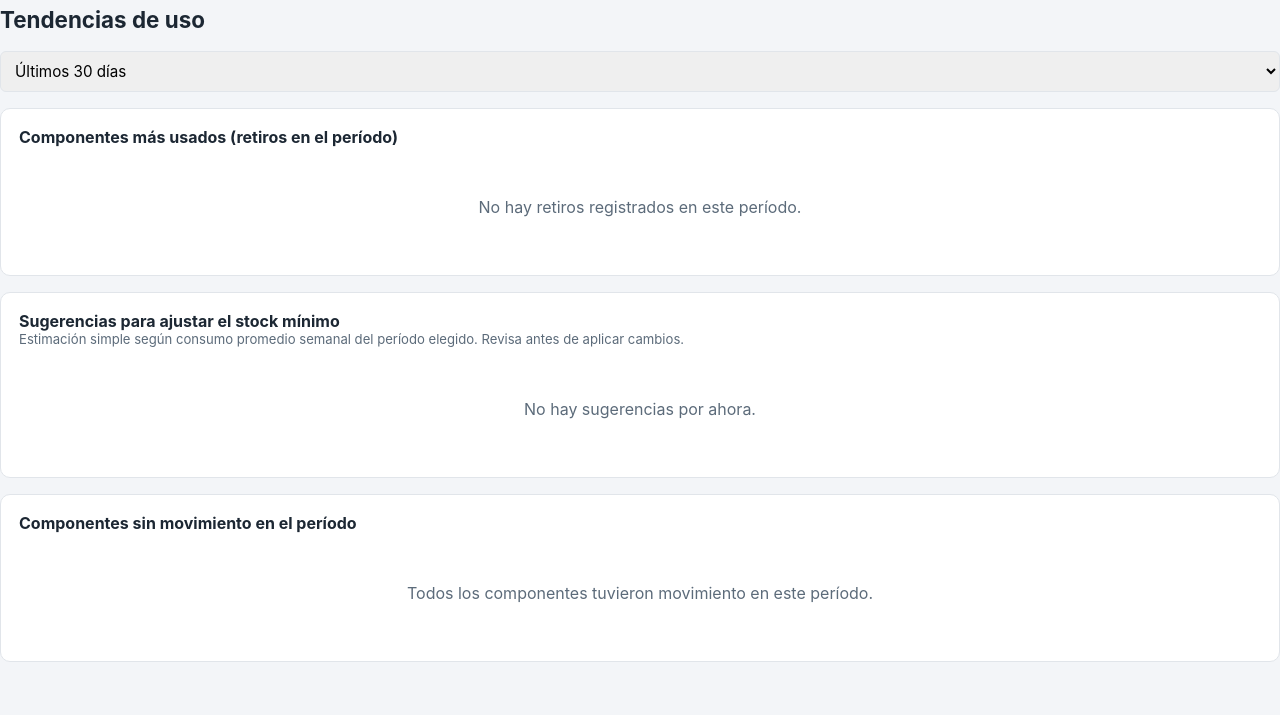
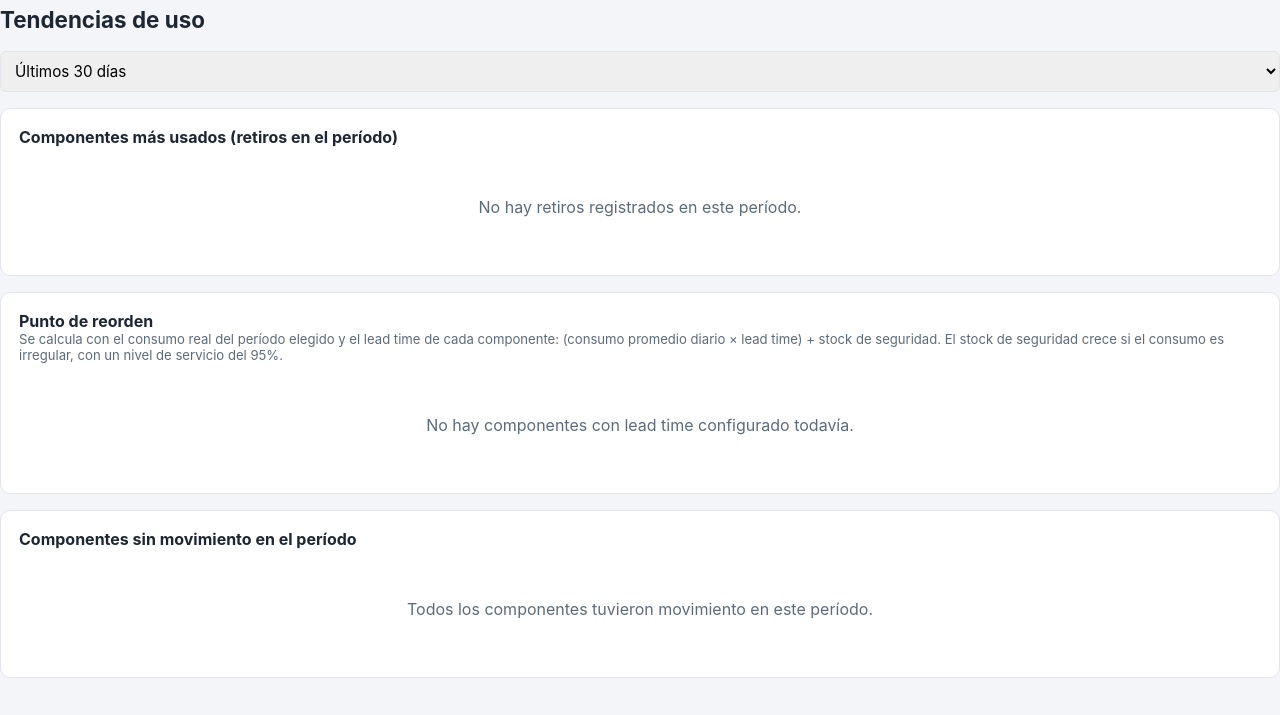
Before and after one commit to faguileracornejo94-ux/inventario-mantencion, a Python web app: template templates/tendencias.html in a window 1280 px wide. Shown: the top 715 px of the page. Run offline with Jinja, Linux system fonts and the light colour scheme; the template is opened without the code that fills it, so the values that code supplies are empty.

Commit message:
Agrega punto de reorden (lead time + consumo real)

```diff
--- a/templates/tendencias.html
+++ b/templates/tendencias.html
@@ -38,26 +38,42 @@
 </div>
 
 <div class="card">
-  <strong>Sugerencias para ajustar el stock mínimo</strong>
-  <p class="hint">Estimación simple según consumo promedio semanal del período elegido. Revisa antes de aplicar cambios.</p>
+  <strong>Punto de reorden</strong>
+  <p class="hint">Se calcula con el consumo real del período elegido y el lead time de cada componente:
+    (consumo promedio diario × lead time) + stock de seguridad. El stock de seguridad crece si el consumo
+    es irregular, con un nivel de servicio del 95%.</p>
   <div class="table-wrap" style="margin-top:10px;">
-    {% if sugerencias %}
+    {% if puntos_reorden %}
     <table>
       <thead>
-        <tr><th>Código SAP</th><th>Nombre</th><th>Stock mínimo actual</th><th>Consumo semanal promedio</th><th>Sugerencia</th></tr>
+        <tr>
+          <th>Código SAP</th><th>Nombre</th><th>Lead time</th>
+          <th>Mínimo actual</th><th>Punto de reorden</th><th>Sugerencia</th><th></th>
+        </tr>
       </thead>
       <tbody>
-        {% for s in sugerencias %}
+        {% for p in puntos_reorden %}
         <tr>
-          <td>{{ s['componente']['codigo'] }}</td>
-          <td>{{ s['componente']['nombre'] }}</td>
-          <td>{{ s['componente']['stock_minimo'] }}</td>
-          <td>{{ s['promedio_semanal'] }}</td>
+          <td>{{ p['componente']['codigo'] }}</td>
+          <td>{{ p['componente']['nombre'] }}</td>
+          <td>{{ p['calculo']['lead_time'] }} días</td>
+          <td>{{ p['componente']['stock_minimo'] }}</td>
+          <td>{{ p['calculo']['punto_reorden'] }}</td>
           <td>
-            {% if s['tipo'] == 'subir' %}
-              <span class="badge retiro">Subir mínimo</span>
+            {% if p['tipo'] == 'subir' %}
+              <span class="badge retiro">Subir a {{ p['calculo']['punto_reorden'] }}</span>
+            {% elif p['tipo'] == 'bajar' %}
+              <span class="badge ingreso">Bajar a {{ p['calculo']['punto_reorden'] }}</span>
             {% else %}
-              <span class="badge">Sin consumo — revisar mínimo</span>
+              <span class="badge">Sin cambios</span>
+            {% endif %}
+          </td>
+          <td>
+            {% if p['tipo'] != 'ok' %}
+            <form class="inline" method="post" action="{{ url_for('aplicar_punto_reorden', comp_id=p['componente']['id']) }}">
+              <input type="hidden" name="dias" value="{{ dias }}">
+              <button type="submit" class="btn btn-secondary btn-sm">Aplicar</button>
+            </form>
             {% endif %}
           </td>
         </tr>
@@ -65,9 +81,17 @@
       </tbody>
     </table>
     {% else %}
-    <div class="empty-state">No hay sugerencias por ahora.</div>
+    <div class="empty-state">No hay componentes con lead time configurado todavía.</div>
     {% endif %}
   </div>
+  {% if sin_lead_time %}
+  <p class="hint" style="margin-top:14px;">
+    Sin lead time configurado (no se les puede calcular el punto de reorden):
+    {% for c in sin_lead_time %}
+      <a href="{{ url_for('componente_editar', comp_id=c['id']) }}">{{ c['nombre'] }}</a>{% if not loop.last %}, {% endif %}
+    {% endfor %}
+  </p>
+  {% endif %}
 </div>
 
 <div class="card">
```
